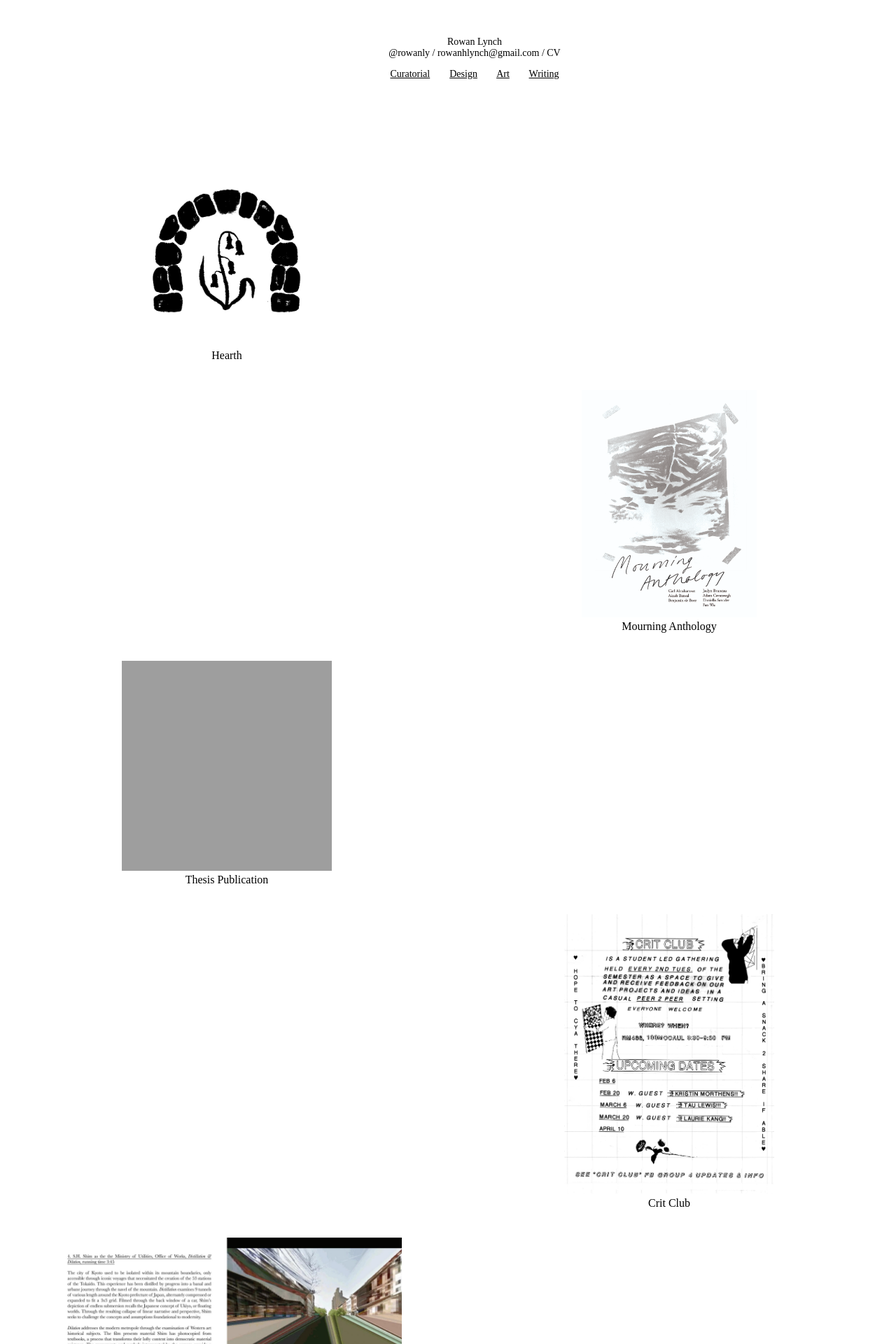
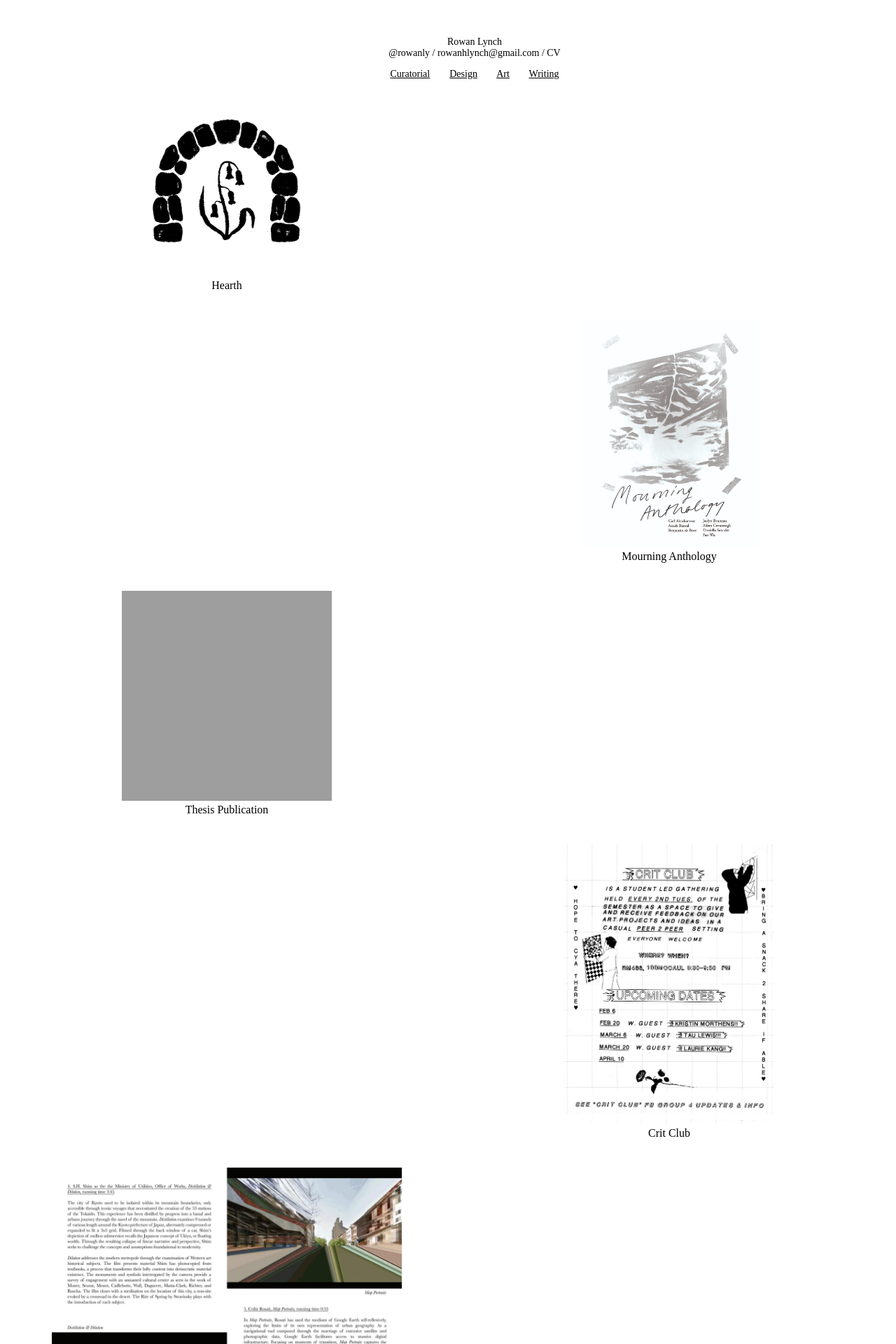
Before and after one commit to rowanpersonal/rowanpersonal.github.io, a PHP site: page /pages/design.html in a window 1280 px wide. Shown: the top 1920 px of the page at 70% size. Run offline with PHP 8.4, Linux system fonts and the light colour scheme; grey boxes are pictures that could not be loaded.

Commit message:
Update site_style.css

```diff
--- a/pages/site_style.css
+++ b/pages/site_style.css
@@ -37,7 +37,7 @@ li {
   display: grid;
   grid-template-columns: auto auto;
   background-color: #ffffff;
-  padding-top: 200px;
+  padding-top: 100px;
 }
 
 .grid-item {
```
